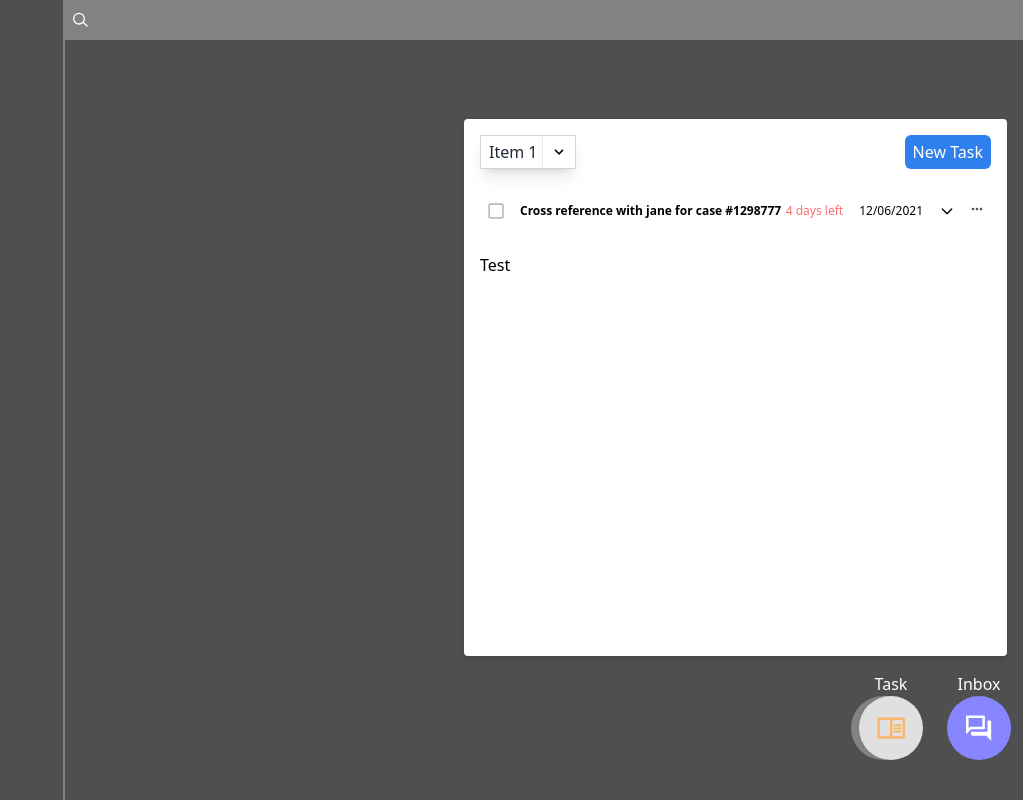
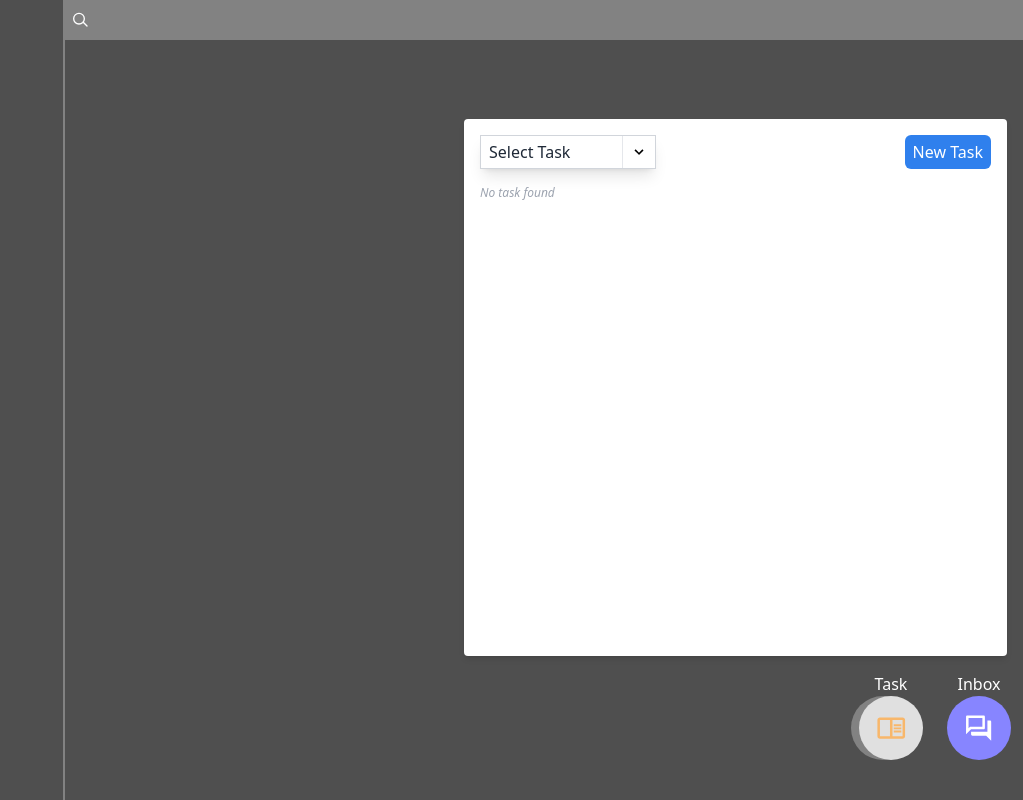
Before and after one commit to fahmiaga/pixel-perfect, a React (Create React App) app: page / in a window 1280 px wide. Both pictures are taken after a click on the button 1148 px from the left and 728 px from the top of the page. Shown: the whole page, without its empty margins (257-1280 px from the left). Built offline with nearby package versions, Linux system fonts and the light colour scheme; what tailwindcss-animatecss would draw is missing.

Commit message:
Implement New Task

```diff
--- a/src/Component/Collapse.js
+++ b/src/Component/Collapse.js
@@ -1,7 +1,7 @@
 import React, { useState } from 'react';
-import Menu from "./Menu";
+import MenuTask from "./MenuTask";
 
-const Collapse = ({ title, children }) => {
+const Collapse = ({ data, children }) => {
   const [isOpen, setIsOpen] = useState(false);
 
   const handleToggle = () => {
@@ -10,12 +10,14 @@ const Collapse = ({ title, children }) => {
 
   return (
     <div className="mb-4">
-      <div className="flex items-center justify-between p-2 cursor-pointer" onClick={handleToggle}>
+      <div className="flex items-center justify-between p-2" >
+
+        <div className="cursor-pointer flex gap-8" onClick={handleToggle}>
           <div className="flex items-center gap-4">
             <svg xmlns="http://www.w3.org/2000/svg" width="16" height="16" viewBox="0 0 28 28" fill="none">
-            <path fill-rule="evenodd" clip-rule="evenodd" d="M3.54391 0.526306H24.6667C26.3264 0.526306 27.6843 1.8842 27.6843 3.54385V24.6667C27.6843 26.3263 26.3264 27.6842 24.6667 27.6842H3.54391C1.88426 27.6842 0.526367 26.3263 0.526367 24.6667V3.54385C0.526367 1.8842 1.88426 0.526306 3.54391 0.526306ZM24.6667 24.6667V3.54385H3.54391V24.6667H24.6667Z" fill="#BDBDBD" />
+              <path fillRule="evenodd" clipRule="evenodd" d="M3.54391 0.526306H24.6667C26.3264 0.526306 27.6843 1.8842 27.6843 3.54385V24.6667C27.6843 26.3263 26.3264 27.6842 24.6667 27.6842H3.54391C1.88426 27.6842 0.526367 26.3263 0.526367 24.6667V3.54385C0.526367 1.8842 1.88426 0.526306 3.54391 0.526306ZM24.6667 24.6667V3.54385H3.54391V24.6667H24.6667Z" fill="#BDBDBD" />
             </svg>
-          <p className="text-xs font-semibold max-w-[300px]">{title}</p>
+            <p className="text-xs font-semibold min-w-[230px]">{data.title}</p>
           </div>
           <div className="flex items-center gap-4">
             <p className="text-xs max-w-[300px] text-red-400">4 days left</p>
@@ -29,9 +31,10 @@ const Collapse = ({ title, children }) => {
             >
               <path strokeLinecap="round" strokeLinejoin="round" strokeWidth="2" d="M19 9l-7 7-7-7"></path>
             </svg>
+          </div>
+        </div>
         <div className="mb-3">
-            <Menu />
-          </div>
+          <MenuTask />
         </div>
       </div>
       <div
--- /dev/null
+++ b/src/Component/MenuTask.js
@@ -0,0 +1,57 @@
+import React, { useState, useEffect, useRef } from 'react';
+
+const MenuTask = ({ messageId, onDelete }) => {
+
+  const [isMenuOpen, setIsMenuOpen] = useState(false);
+  const menuRef = useRef(null);
+
+  const handleMenuClick = () => {
+    setIsMenuOpen(!isMenuOpen);
+
+  };
+
+  const handleDeleteClick = () => {
+    onDelete(messageId);
+    setIsMenuOpen(false);
+  };
+
+  const closeMenu = () => {
+    setIsMenuOpen(false);
+  };
+
+  useEffect(() => {
+    const handleClickOutside = (event) => {
+      if (menuRef.current && !menuRef.current.contains(event.target)) {
+        closeMenu();
+      }
+    };
+
+    document.addEventListener('click', handleClickOutside);
+
+    return () => {
+      document.removeEventListener('click', handleClickOutside);
+    };
+  }, []);
+
+  return (
+    <>
+      <div className="relative" ref={menuRef}>
+        <button onClick={handleMenuClick}>
+          <svg xmlns="http://www.w3.org/2000/svg" width="12" height="4" viewBox="0 0 12 4" fill="none">
+            <path fillRule="evenodd" clipRule="evenodd" d="M1.99984 0.666672C1.2665 0.666672 0.666504 1.26667 0.666504 2.00001C0.666504 2.73334 1.2665 3.33334 1.99984 3.33334C2.73317 3.33334 3.33317 2.73334 3.33317 2.00001C3.33317 1.26667 2.73317 0.666672 1.99984 0.666672ZM9.99984 0.666672C9.2665 0.666672 8.6665 1.26667 8.6665 2.00001C8.6665 2.73334 9.2665 3.33334 9.99984 3.33334C10.7332 3.33334 11.3332 2.73334 11.3332 2.00001C11.3332 1.26667 10.7332 0.666672 9.99984 0.666672ZM4.6665 2.00001C4.6665 1.26667 5.2665 0.666672 5.99984 0.666672C6.73317 0.666672 7.33317 1.26667 7.33317 2.00001C7.33317 2.73334 6.73317 3.33334 5.99984 3.33334C5.2665 3.33334 4.6665 2.73334 4.6665 2.00001Z" fill="#4F4F4F" />
+          </svg>
+        </button>
+        {isMenuOpen && (
+          <div className="absolute right-0 top-0 mt-2 bg-white p-2 border rounded">
+            <button onClick={handleDeleteClick} className="block text-red-500 w-full text-left px-2 py-1 hover:bg-gray-100">
+              Delete
+            </button>
+
+          </div>
+        )}
+      </div>
+    </>
+  );
+};
+
+export default MenuTask;
--- a/src/Component/Select.js
+++ b/src/Component/Select.js
@@ -1,17 +1,18 @@
 import React from 'react'
 
-const Select = () => {
+const Select = ({ taskType, onChange }) => {
   return (
     <>
       <fieldset>
-        <div class="relative border border-gray-300 text-gray-800 bg-white shadow-lg w-24">
-          <select class="appearance-none w-full py-1 px-2 bg-white" name="whatever" id="frm-whatever">
-            <option value="1">Item 1</option>
-            <option value="2">Item 2</option>
-            <option value="3">Item 3</option>
+        <div className="relative border border-gray-300 text-gray-800 bg-white shadow-lg w-44">
+          <select className="appearance-none w-full py-1 px-2 bg-white" name="whatever" id="frm-whatever" onChange={onChange}>
+            <option>Select Task</option>
+            {taskType.map((type, index) => (
+              <option key={index} value={type.value}>{type.title}</option>
+            ))}
           </select>
-          <div class="pointer-events-none absolute right-0 top-0 bottom-0 flex items-center px-2 text-gray-700 border-l">
-            <svg class="h-4 w-4" xmlns="http://www.w3.org/2000/svg" viewBox="0 0 20 20">
+          <div className="pointer-events-none absolute right-0 top-0 bottom-0 flex items-center px-2 text-gray-700 border-l">
+            <svg className="h-4 w-4" xmlns="http://www.w3.org/2000/svg" viewBox="0 0 20 20">
               <path d="M9.293 12.95l.707.707L15.657 8l-1.414-1.414L10 10.828 5.757 6.586 4.343 8z" />
             </svg>
           </div>
--- a/src/Component/Task.js
+++ b/src/Component/Task.js
@@ -1,22 +1,92 @@
-import React from 'react'
-import Submit from "./Submit"
-import Select from "./Select"
-import Collapse from "./Collapse"
-import TaskForm from "./TaskForm"
+import React, { useState } from 'react';
+import Submit from "./Submit";
+import Select from "./Select";
+import Collapse from "./Collapse";
+import TaskForm from "./TaskForm";
 
 const Task = () => {
+  const [formOpen, setFormOpen] = useState(false);
+  const [taskTitle, setTaskTitle] = useState('');
+  const [taskType, setTaskType] = useState('');
+  const [toDoList, setToDoList] = useState([]);
+  const taskList = JSON.parse(localStorage.getItem('toDoList'))
+
+  const handleMenuClick = () => {
+    setFormOpen(!formOpen);
+  };
+
+  const taskTypeOptions = [
+    { 'title': 'Personal Errands', 'value': 'urgent' },
+    { 'title': 'Urgent To-Do', 'value': 'personal' }
+  ];
+
+  const handleTaskSubmit = () => {
+    if (taskTitle.trim() !== '' && taskType.trim() !== '') {
+      const currentDate = new Date();
+      const newTask = {
+        title: taskTitle,
+        type: taskType,
+        date: currentDate.toISOString(),
+        description: '',
+      };
+      const storedToDoList = localStorage.getItem('toDoList');
+      if (!storedToDoList) {
+        localStorage.setItem('toDoList', JSON.stringify([newTask]));
+      } else {
+        const parsedToDoList = JSON.parse(storedToDoList);
+        parsedToDoList.push(newTask);
+        localStorage.setItem('toDoList', JSON.stringify(parsedToDoList));
+      }
+
+      setToDoList(prevToDoList => [...prevToDoList, newTask]);
+      setFormOpen(false);
+      setTaskTitle('');
+      setTaskType('');
+    }
+  };
+
+  console.log(toDoList)
+  console.log(taskList)
   return (
     <>
-      <div className="flex justify-between mb-4">
-        <Select />
-        <Submit text="New Task" />
+      <div className="flex justify-between mb-4 relative">
+        <Select
+          taskType={taskTypeOptions}
+          onChange={(e) => setTaskType(e.target.value)}
+          value={taskType}
+        />
+        <Submit text="New Task" onClick={handleMenuClick} />
+
+        {formOpen && (
+          <div className="absolute w-1/2 right-0 top-10 bg-white p-2 rounded-sm border z-50">
+            <input
+              name="task"
+              className="border rounded-sm pl-2 mb-2 w-full"
+              placeholder="Task title"
+              value={taskTitle}
+              onChange={(e) => setTaskTitle(e.target.value)}
+            />
+            <Select
+              taskType={taskTypeOptions}
+              onChange={(e) => setTaskType(e.target.value)}
+              value={taskType}
+            />
+            <div className="mt-2">
+              <Submit text="Submit" onClick={handleTaskSubmit} />
+            </div>
+          </div>
+        )}
       </div>
-      <Collapse title="Cross reference with jane for case #1298777" children={<TaskForm />} />
-      <div>
-        <p>Test</p>
-      </div>
+      {taskList === null ?
+        <div>
+          <p className="italic text-gray-400 text-xs">No task found</p>
+        </div> : taskList.map((list, index) => (
+          <div key={index}>
+            <Collapse data={list} children={<TaskForm />} />
+          </div>
+        ))}
     </>
-  )
-}
+  );
+};
 
-export default Task
+export default Task;
--- a/src/Component/TaskForm.js
+++ b/src/Component/TaskForm.js
@@ -3,14 +3,19 @@ import React from 'react'
 const TaskForm = () => {
   return (
     <>
-      <div>
-        What is Lorem Ipsum?
-        Lorem Ipsum is simply dummy text of the printing and typesetting industry.
-        Lorem Ipsum has been the industry's standard dummy text ever since the 1500s,
-        when an unknown printer took a galley of type and scrambled it to make a type specimen book.
-        It has survived not only five centuries, but also the leap into electronic typesetting, remaining essentially unchanged.
-        It was popularised in the 1960s with the release of Letraset sheets containing Lorem Ipsum passages,
-        and more recently with desktop publishing software like Aldus PageMaker including versions of Lorem Ipsum.
+      <div className="ml-10">
+        <div className="flex items-center gap-4">
+          <svg xmlns="http://www.w3.org/2000/svg" width="16" height="16" viewBox="0 0 26 26" fill="none">
+            <path fillRule="evenodd" clipRule="evenodd" d="M13.2508 0.514648C6.31048 0.514648 0.690308 6.1474 0.690308 13.0877C0.690308 20.0281 6.31048 25.6608 13.2508 25.6608C20.2038 25.6608 25.8365 20.0281 25.8365 13.0877C25.8365 6.1474 20.2038 0.514648 13.2508 0.514648ZM13.2637 23.1462C7.70636 23.1462 3.20519 18.6451 3.20519 13.0878C3.20519 7.53045 7.70636 3.02928 13.2637 3.02928C18.821 3.02928 23.3221 7.53045 23.3221 13.0878C23.3221 18.6451 18.821 23.1462 13.2637 23.1462ZM12.0061 6.80121H13.8921V13.4021L19.55 16.7591L18.607 18.3056L12.0061 14.3451V6.80121Z" fill="#2F80ED" />
+          </svg>
+          <input type="date" className="border border-black rounded-sm px-2 py-1" />
+        </div>
+        <div className="flex items-center gap-4 mt-4">
+          <svg xmlns="http://www.w3.org/2000/svg" width="16" height="16" viewBox="0 0 24 23" fill="none">
+            <path fillRule="evenodd" clipRule="evenodd" d="M19.3092 0C18.9949 0 18.668 0.125731 18.4291 0.36462L16.1282 2.6655L20.8431 7.38041L23.144 5.07953C23.6343 4.58918 23.6343 3.79708 23.144 3.30673L20.2019 0.36462C19.9504 0.113158 19.6361 0 19.3092 0ZM14.7831 7.569L15.9398 8.72573L4.54857 20.117H3.39185V18.9602L14.7831 7.569ZM0.877197 17.9167L14.783 4.01081L19.498 8.72572L5.59211 22.6316H0.877197V17.9167Z" fill="#2F80ED" />
+          </svg>
+          <p className="italic"> No Description</p>
+        </div>
       </div>
     </>
   )
```
Lines whose indentation alone changed are shown as unchanged.
